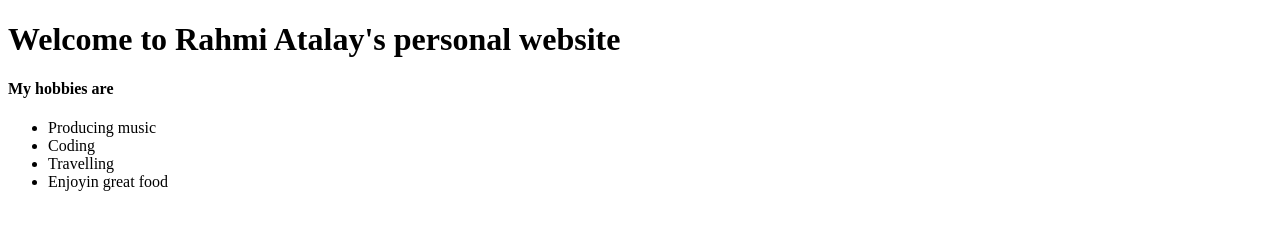
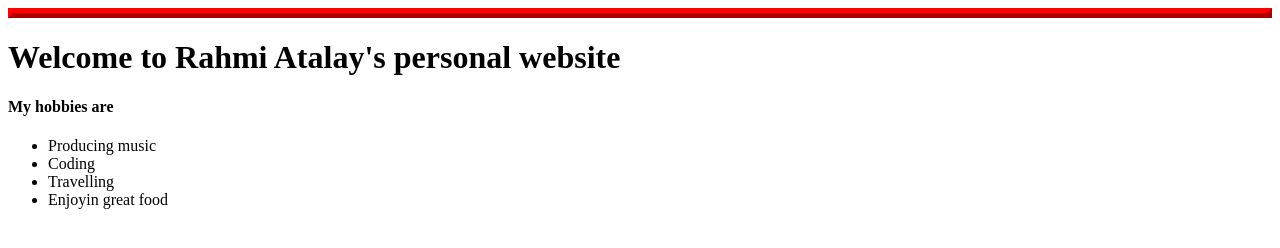
Before and after one commit to ratalay/html-scrapbook, a plain HTML site: page index.html in a window 1280 px wide. Drawn offline with Linux system fonts and the light colour scheme.

Commit message:
style edit

```diff
--- a/index.html
+++ b/index.html
@@ -4,8 +4,16 @@
     <meta charset="UTF-8">
     <meta name="Rahmi's Website" content="width=device-width, initial-scale=1.0">
     <title>Homepage</title>
+    <style>
+        .myDiv {
+          border: 5px outset red;
+          background-color: lightblue;
+          text-align: center;
+        }
+        </style>
 </head>
 <body>
+    <div class="myDiv"></div>
     <h1>Welcome to Rahmi Atalay's personal website</h1>
     <h4>My hobbies are</h4>
     <ul>
@@ -14,5 +22,6 @@
         <li>Travelling</li>
         <li>Enjoyin great food</li>
     </ul>
+</div>
 </body>
 </html>
```
